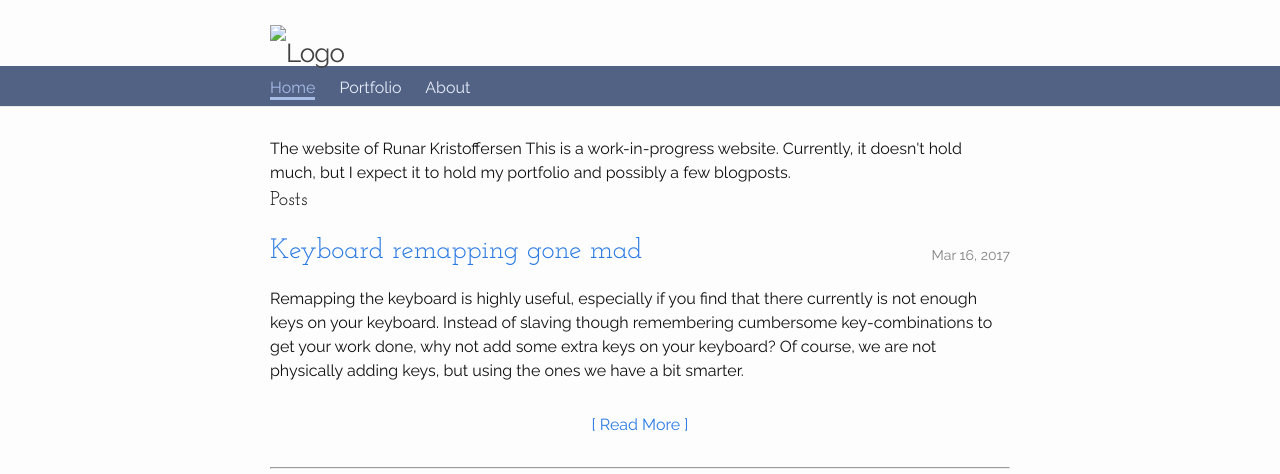
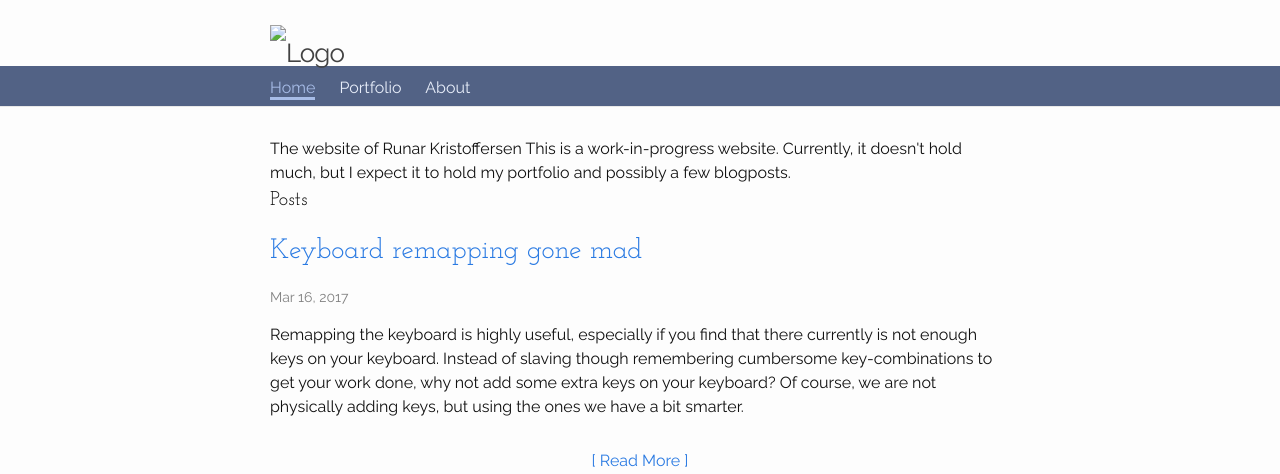
Before and after one commit to runar-rkmedia/runar_web_source, a Jekyll site: the page built from index.md, in a window 1280 px wide. Shown: the top 474 px of the page. Built offline with Jekyll 4.4.1, drawn with Linux system fonts in a browser that asks for light colours.

Commit message:
revert post-meta placement

```diff
--- a/_layouts/home.html
+++ b/_layouts/home.html
@@ -16,9 +16,9 @@ layout: default
     {% for post in site.posts %}
       <li class="relative">
         <h2>
-          <a class="post-link col-9" href="{{ post.url | relative_url }}">{{ post.title | escape }}</a>
+          <a class="post-link" href="{{ post.url | relative_url }}">{{ post.title | escape }}</a>
         </h2>
-        <div class="post-meta pull-right">{{ post.date | date: "%b %-d, %Y" }}</div>
+        <div class="post-meta">{{ post.date | date: "%b %-d, %Y" }}</div>
         {% if post.image %}
           <div class="center">
             {% include image.html alt=post.image_description image=post.image  sizes="(min-width: 800px) 50vw, 100vw"%}</div>
```
